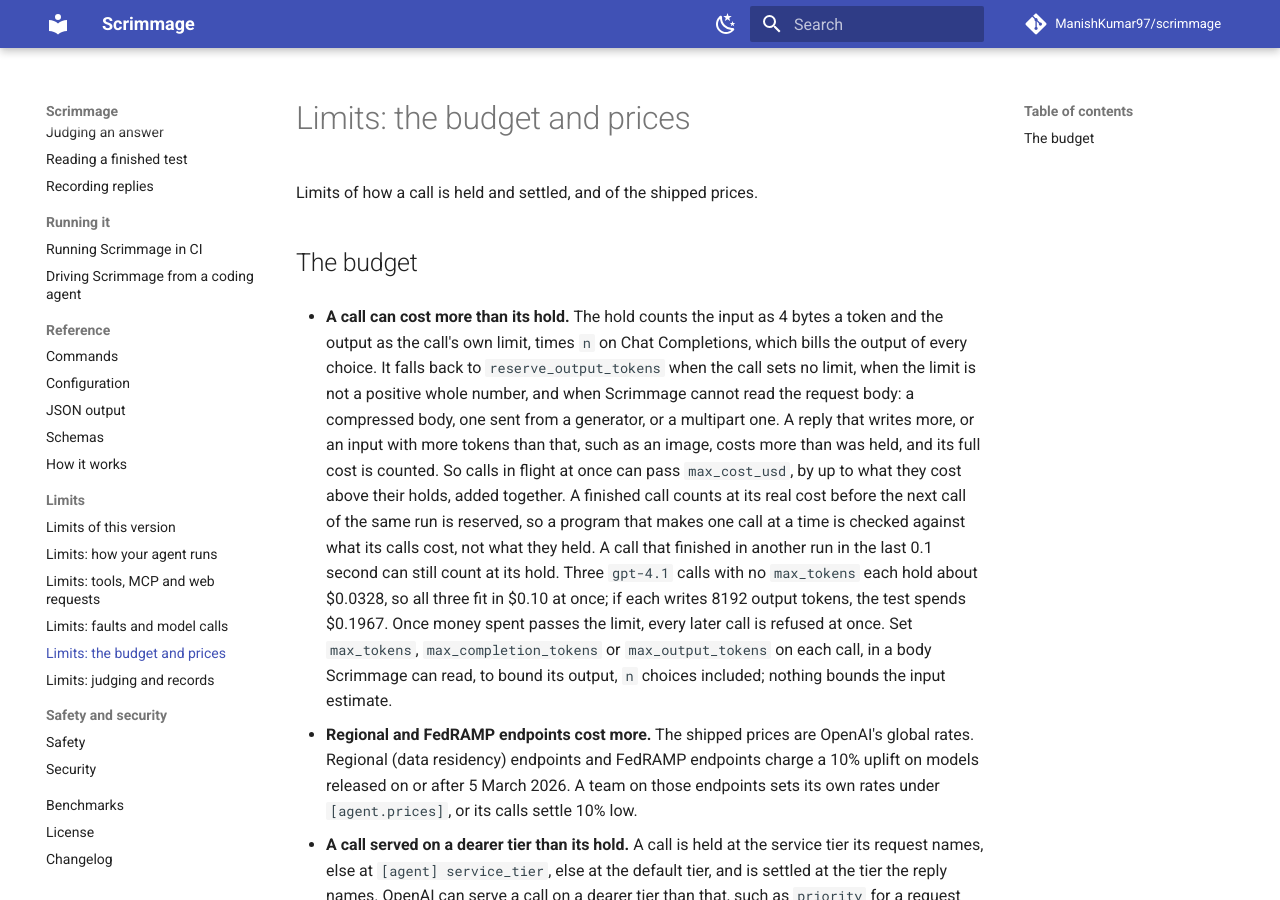
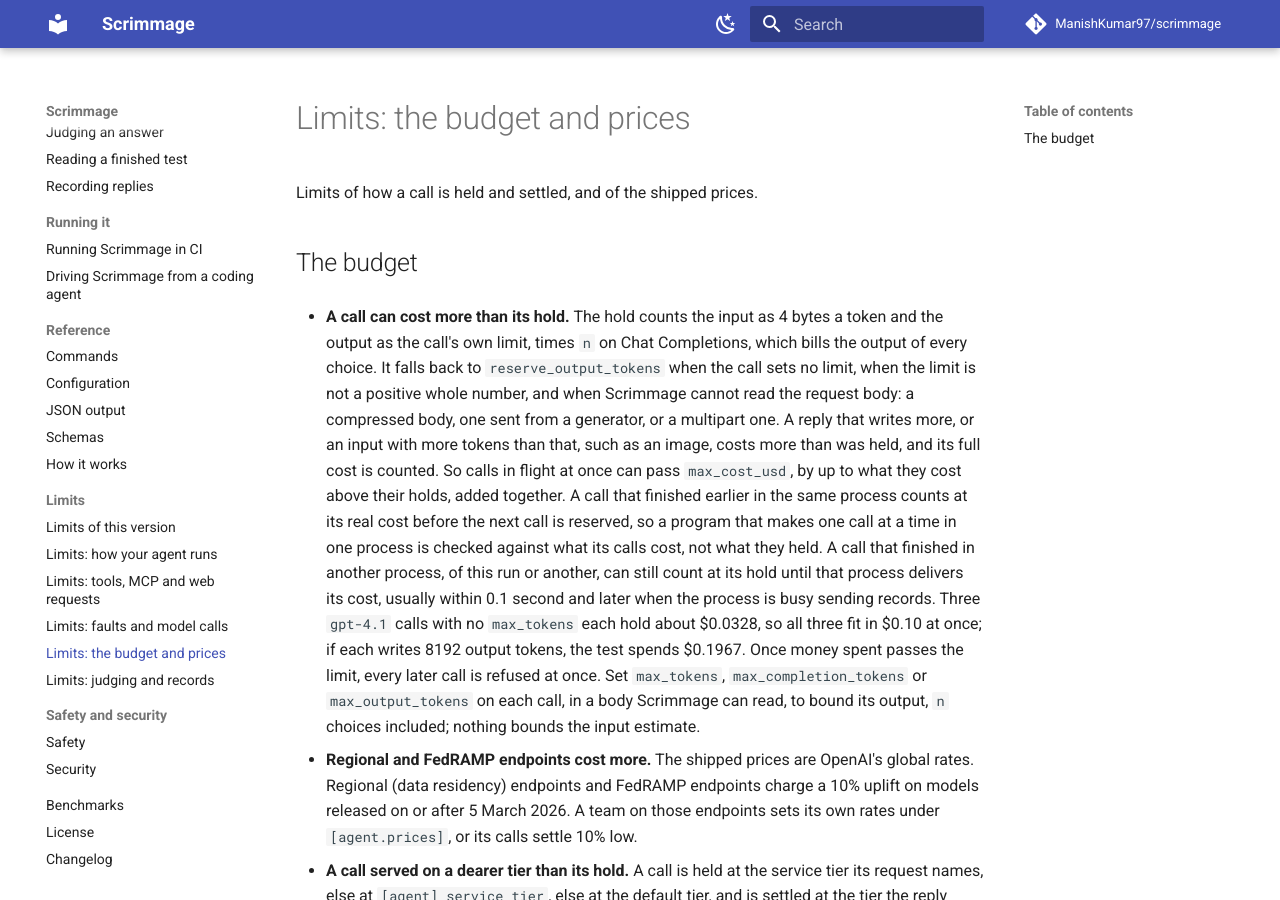
Before and after one commit to ManishKumar97/scrimmage, an MkDocs documentation site: the page built from docs/limits/budget.md, in a window 1280 px wide and 900 px high. Built offline with MkDocs 1.6.1 and Material for MkDocs 9.7.7, drawn with Linux system fonts in a browser that asks for light colours; comment, search, counter and statistics services are not loaded.

Commit message:
docs(budget): scope the settle-before-reserve claim to one process

```diff
--- a/docs/limits/budget.md
+++ b/docs/limits/budget.md
@@ -8,8 +8,8 @@ Limits of how a call is held and settled, and of the shipped prices.
   It falls back to `reserve_output_tokens` when the call sets no limit, when the limit is not a positive whole number, and when Scrimmage cannot read the request body: a compressed body, one sent from a generator, or a multipart one.
   A reply that writes more, or an input with more tokens than that, such as an image, costs more than was held, and its full cost is counted.
   So calls in flight at once can pass `max_cost_usd`, by up to what they cost above their holds, added together.
-  A finished call counts at its real cost before the next call of the same run is reserved, so a program that makes one call at a time is checked against what its calls cost, not what they held.
-  A call that finished in another run in the last 0.1 second can still count at its hold.
+  A call that finished earlier in the same process counts at its real cost before the next call is reserved, so a program that makes one call at a time in one process is checked against what its calls cost, not what they held.
+  A call that finished in another process, of this run or another, can still count at its hold until that process delivers its cost, usually within 0.1 second and later when the process is busy sending records.
   Three `gpt-4.1` calls with no `max_tokens` each hold about $0.0328, so all three fit in $0.10 at once; if each writes 8192 output tokens, the test spends $0.1967.
   Once money spent passes the limit, every later call is refused at once.
   Set `max_tokens`, `max_completion_tokens` or `max_output_tokens` on each call, in a body Scrimmage can read, to bound its output, `n` choices included; nothing bounds the input estimate.
```
Also changed, not shown: docs/budget.md (+2 -1 lines).
